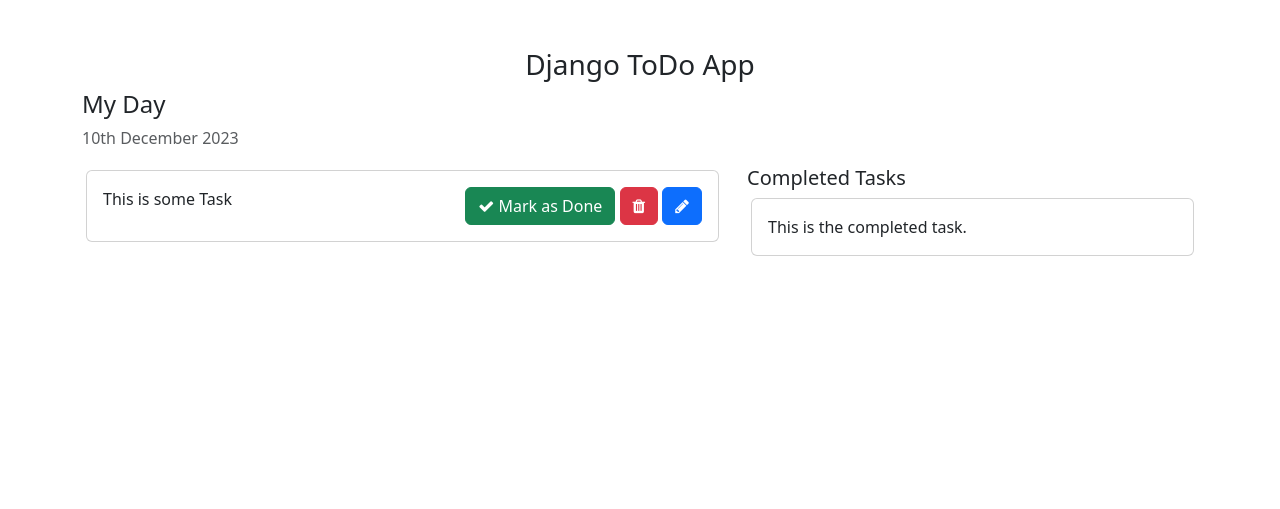
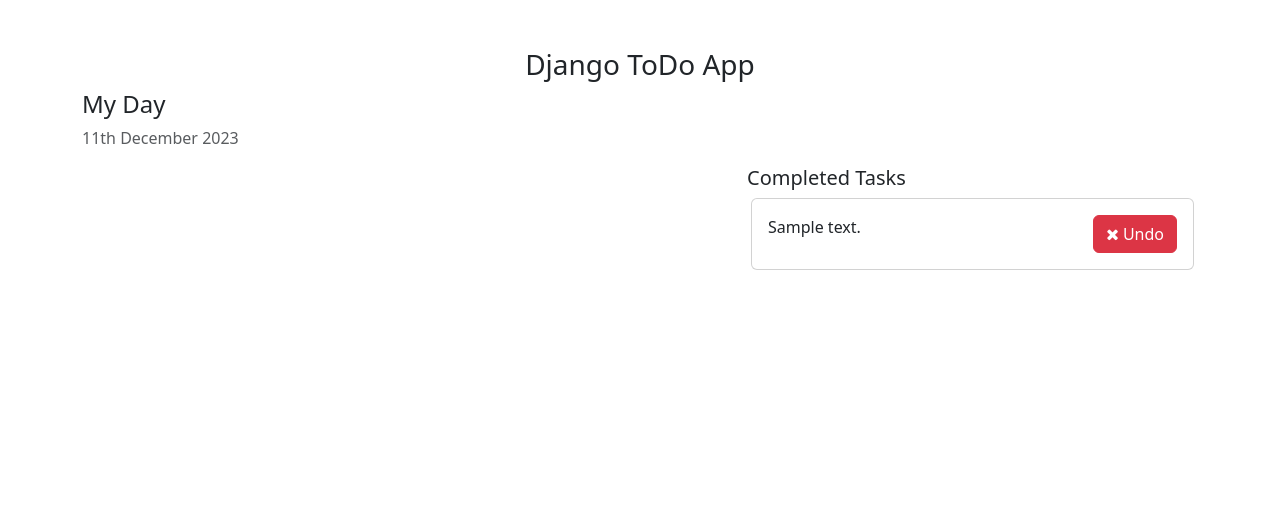
Before and after one commit to Bikram-Sankhari/To-Do-App, a Django app: page / in a window 1280 px wide. Shown: the top 509 px of the page. Run offline with Django 5.2, Linux system fonts and the light colour scheme; tables that the repository leaves empty hold one stand-in row (values such as "Sample post").

Commit message:
Complete with some minor bugs

```diff
--- /dev/null
+++ b/To_Do_App/models.py
@@ -0,0 +1,11 @@
+from django.db import models
+
+
+class Tasks(models.Model):
+    description = models.CharField(max_length=256)
+    is_completed = models.BooleanField(default=False)
+    created_at = models.DateTimeField(auto_now_add=True)
+    updated_at = models.DateTimeField(auto_now=True)
+
+    def __str__(self):
+        return self.description
--- a/To_Do_App/settings.py
+++ b/To_Do_App/settings.py
@@ -106,7 +106,7 @@ AUTH_PASSWORD_VALIDATORS = [
 
 LANGUAGE_CODE = 'en-us'
 
-TIME_ZONE = 'UTC'
+TIME_ZONE = 'Asia/Kolkata'
 
 USE_I18N = True
 
--- a/To_Do_App/templates/To_Do_App/indx.html
+++ b/To_Do_App/templates/To_Do_App/indx.html
@@ -7,8 +7,11 @@
     <title>TO DO LIST - Home</title>
 
     <!-- Bootstrap -->
-    <link href="https://cdn.jsdelivr.net/npm/bootstrap@5.3.0-alpha1/dist/css/bootstrap.min.css" rel="stylesheet" integrity="sha384-GLhlTQ8iRABdZLl6O3oVMWSktQOp6b7In1Zl3/Jr59b6EGGoI1aFkw7cmDA6j6gD" crossorigin="anonymous">
-    <script src="https://cdn.jsdelivr.net/npm/bootstrap@5.3.0-alpha1/dist/js/bootstrap.bundle.min.js" integrity="sha384-w76AqPfDkMBDXo30jS1Sgez6pr3x5MlQ1ZAGC+nuZB+EYdgRZgiwxhTBTkF7CXvN" crossorigin="anonymous"></script>
+    <link href="https://cdn.jsdelivr.net/npm/bootstrap@5.3.0-alpha1/dist/css/bootstrap.min.css" rel="stylesheet"
+          integrity="sha384-GLhlTQ8iRABdZLl6O3oVMWSktQOp6b7In1Zl3/Jr59b6EGGoI1aFkw7cmDA6j6gD" crossorigin="anonymous">
+    <script src="https://cdn.jsdelivr.net/npm/bootstrap@5.3.0-alpha1/dist/js/bootstrap.bundle.min.js"
+            integrity="sha384-w76AqPfDkMBDXo30jS1Sgez6pr3x5MlQ1ZAGC+nuZB+EYdgRZgiwxhTBTkF7CXvN"
+            crossorigin="anonymous"></script>
     <!-- Font Awesome Icons -->
     <link rel="stylesheet" href="https://cdnjs.cloudflare.com/ajax/libs/font-awesome/4.7.0/css/font-awesome.min.css">
 
@@ -26,35 +29,51 @@
         <p class="text-muted">{% now "jS F Y" %}</p>
         <div class="col-md-7 col-lg-7" style="height: 450px; overflow: scroll;">
             <!-- List of all the tasks for the day -->
+            {% for task in pending_tasks %}
             <div class="card m-1">
                 <div class="card-body">
-                        This is some Task
+                    {{ task.description }}
                     <span style="position: relative; float: right;">
-                            <a class="btn btn-success"><i class="fa fa-check"></i> Mark as Done</a>
-                            <a class="btn btn-danger"><i class="fa fa-trash"></i></a>
-                            <a class="btn btn-primary"><i class="fa fa-pencil"></i></a>
+                            <a href="{% url 'action' 'complete' task.id %}" class="btn btn-success"><i
+                                    class="fa fa-check"></i> Mark as Done</a>
+                            <a href="{% url 'action' 'delete' task.id %}" class="btn btn-danger"><i
+                                    class="fa fa-trash"></i></a>
+                            <a href="{% url 'action' 'edit' task.id %}" class="btn btn-primary"><i
+                                    class="fa fa-pencil"></i></a>
                         </span>
                 </div>
             </div>
+            {% endfor %}
         </div>
         <div class="col-md-5 col-lg-5">
             <h5>Completed Tasks</h5>
             <!-- List of all the tasks that have completed -->
+            {% for task in completed_tasks %}
             <div class="card m-1">
                 <div class="card-body">
-                        This is the completed task.
+                    {{ task.description }}
+                    <a href="{% url 'action' 'undone' task.id %}" class="btn btn-danger float-end"><i
+                            class="fa fa-close"></i>
+                        Undo</a>
                 </div>
+
             </div>
+            {% endfor %}
         </div>
     </div>
     <div class="row">
         <div class="col-md-6 col-lg-6 p-0" style="position: absolute; bottom: 50px;">
             <!-- To Do Form -->
-                <form action="" method="POST">
+            <form action="{% url 'add' %}" method="POST">
                 <div class="form-group">
                         <span style="display: flex;">
-                            <input type="text" class="form-control" placeholder="Add a task">
-                            <button class="btn btn-primary" style="width: 200px;"><i class="fa fa-plus"></i> Add</button>
+                            {% csrf_token %}
+                            <input type="text" name="task" class="form-control" placeholder="Add a task"
+                                   {% if editable_task %}
+                                   value="{{editable_task.description}}"
+                                   {% endif %}>
+                            <button class="btn btn-primary" style="width: 200px;"><i
+                                    class="fa fa-plus"></i>Add</button>
                         </span>
                 </div>
             </form>
--- a/To_Do_App/urls.py
+++ b/To_Do_App/urls.py
@@ -20,5 +20,8 @@ from . import views
 
 urlpatterns = [
     path('admin/', admin.site.urls),
-    path('', views.home, name='home')
+    path('', views.home, name='home'),
+    path('add/', views.add, name='add'),
+    path('<pk>/', views.home, name='editing_home'),
+    path('<action>/<id>', views.action, name='action'),
 ]
--- a/To_Do_App/views.py
+++ b/To_Do_App/views.py
@@ -1,5 +1,44 @@
-from django.shortcuts import render
+from django.shortcuts import render, redirect, get_object_or_404
+from .models import Tasks
 
 
-def home(request):
-    return render(request, 'To_Do_App/indx.html')
+def home(request, pk=-1):
+    pending_tasks = Tasks.objects.filter(is_completed=False).order_by('-created_at')
+    completed_tasks = Tasks.objects.filter(is_completed=True).order_by('-created_at')
+
+    context = {
+        "pending_tasks": pending_tasks,
+        "completed_tasks": completed_tasks,
+        "editable_task": None,
+    }
+
+    if pk != -1:
+        editable_task = get_object_or_404(Tasks, pk=pk)
+        context["editable_task"] = editable_task
+        editable_task.delete()
+
+    return render(request, 'To_Do_App/indx.html', context)
+
+
+def add(request):
+    Tasks.objects.create(description=request.POST["task"])
+    return redirect('home')
+
+
+def action(request, action, id):
+    task = get_object_or_404(Tasks, id=id)
+    if action == 'complete':
+        task.is_completed = True
+        task.save()
+
+    elif action == 'delete':
+        task.delete()
+
+    elif action == 'undone':
+        task.is_completed = False
+        task.save()
+
+    elif action == 'edit':
+        return redirect('editing_home', pk=id)
+
+    return redirect('home')
```
Also changed, not shown: To_Do_App/admin.py (added, +9 -0 lines), To_Do_App/migrations/0001_initial.py (added), To_Do_App/migrations/__init__.py (added), __init__.py (added), db.sqlite3. Lines whose indentation alone changed are shown as unchanged.
